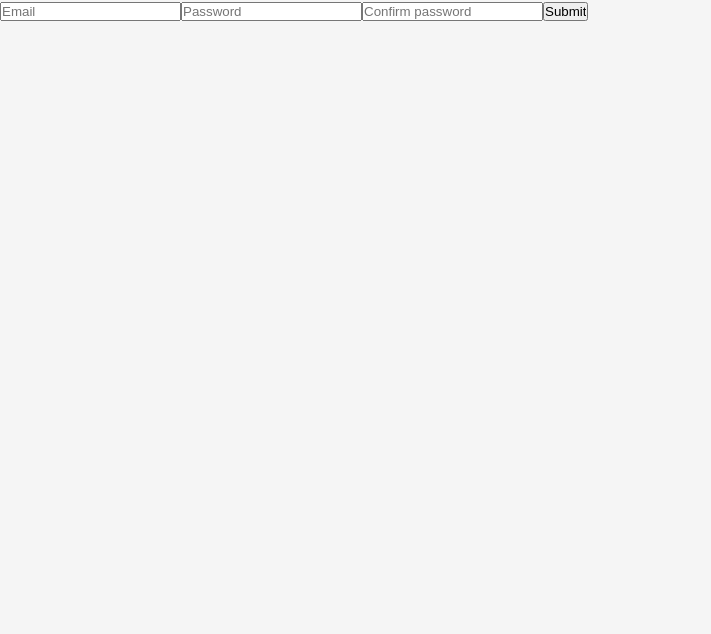
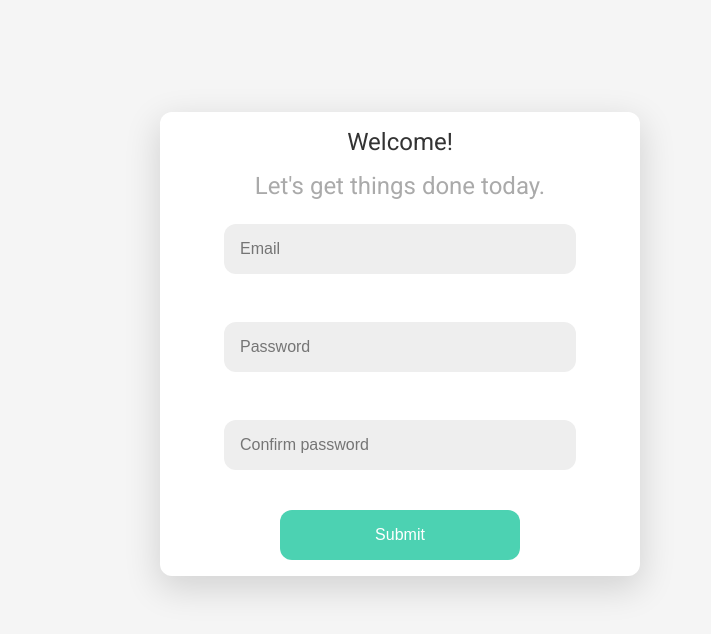
Before and after one commit to XianhaiC/my-stacks, a React (Create React App) app: page /signup in a window 1280 px wide. Shown: the top 634 px of the page, without its empty margins (0-711 px from the left). Built offline with nearby package versions, Linux system fonts and the light colour scheme.

Commit message:
Finish login + signup validations

```diff
--- a/src/App.css
+++ b/src/App.css
@@ -57,3 +57,5 @@ html, body {
 .block-item-description:hover{
     cursor: pointer;
 }
+
+/* animated background */
--- a/src/components/common/styles.js
+++ b/src/components/common/styles.js
@@ -24,13 +24,13 @@ export const StyledButton = styled.a`
   text-align: center;
   color:
   ${(props) => props.type === BUTTON_SOLID ?
-      props.theme.primaryLight :
-      props.theme.secondary
+    props.theme.primaryLight :
+    props.theme.secondary
 };
   background-color:
   ${(props) => props.type === BUTTON_SOLID ?
-      props.theme.secondary :
-      'none'
+    props.theme.secondary :
+    'none'
 };
 `;
 
@@ -61,3 +61,98 @@ export const StyledDot = styled.div`
   height: 0.5rem;
   border-radius: 1rem;
 `;
+
+/* login page styled components */
+export const StyledWrapper = styled.section`
+  background-color: #FFFFFF;
+  width: 30rem;
+  margin: 7rem 0 0 10rem;
+  position: fixed;
+  border-radius: 0.75rem;
+  box-shadow: 0px 11px 35px 2px rgba(0, 0, 0, 0.14);
+  align-items: center;
+  text-align: center;
+  font-family: 'Roboto', sans-serif;
+`;
+
+export const StyledInput = styled.input`
+  width: 20rem;
+  border-radius: 0.75rem;
+  padding: 1rem;
+  margin: 5%;
+  border: 1rem;
+  font-size: 1rem;
+  background: #EEEEEE;
+  &:focus {
+      outline: none;
+  }
+`;
+
+export const StyledSubmit = styled.input`
+  width: 50%;
+  border-radius: 0.75rem;
+  margin: 1rem;
+  padding: 1rem;
+  border: 1rem;
+  font-size: 1rem;
+  background: #4CD2B2;
+  color: white;
+  &:hover{
+    cursor: pointer;
+  }
+`;
+
+export const StyledForm = styled.form`
+  text-align: center;
+`;
+
+export const StyledGreeting = styled.div`
+  font-size: 1.5rem;
+  text-align: center;
+  color: #333333;
+  padding: 1rem;
+  font-family: 'Roboto', sans-serif;
+`;
+
+export const StyledCaption = styled.div`
+  font-size: 1.5rem;
+  text-align: center;
+  color: #AAAAAA;
+  font-family: 'Roboto', sans-serif;
+`;
+
+export const StyledError = styled.div`
+  font-size: 1rem;
+  text-align: center;
+  color: red;
+`;
+
+export const StyledDiv = styled.div`
+  width: 30rem;
+  margin: 7rem 0 0 10rem;
+  position: fixed;
+  text-align: center;
+  font-size: 1rem;
+  font-family: 'Roboto', sans-serif;
+`;
+
+export const StyledTitle = styled.div`
+  text-align: middle;
+  font-size: 3rem;
+  color: black;
+`;
+
+export const StyledLinkButton = styled.button`
+  width: 10rem;
+  border-radius: 0.75rem;
+  margin: 1rem;
+  padding: 1rem;
+  border: 1rem;
+  font-size: 1rem;
+  font-family: Arial, sans-serif;
+  background: #4CD2B2;
+  color: white;
+  &:hover{
+    cursor: pointer;
+  }
+`;
--- a/src/components/landing/Landing.js
+++ b/src/components/landing/Landing.js
@@ -1,13 +1,15 @@
 import React from 'react';
+import {StyledDiv, StyledTitle} from '../common/styles';
 
 import LinkButton from '../../util/LinkButton';
 
 const LandingDisplay = (props) => {
   return (
-    <div>
+    <StyledDiv>
+      <StyledTitle>MyStacks</StyledTitle>
       <LinkButton to='/login'>Login</LinkButton>
       <LinkButton to='/signup'>Signup</LinkButton>
-    </div>
+    </StyledDiv>
   );
 };
 
--- a/src/components/landing/Login.js
+++ b/src/components/landing/Login.js
@@ -1,6 +1,16 @@
 import React, {Component} from 'react';
 import PropTypes from 'prop-types';
 import {connect} from 'react-redux';
+
+import {
+  StyledWrapper,
+  StyledInput,
+  StyledSubmit,
+  StyledForm,
+  StyledGreeting,
+  StyledCaption,
+  StyledError,
+} from '../common/styles';
 
 import {sessionUserLogin} from '../../redux/actions/sessionActions';
 
@@ -32,10 +42,19 @@ class Login extends Component {
 
   render() {
     if (this.props.loadingLanding) return (<h3>Loading</h3>);
+    console.log(this.props.errors.general);
+
+    let errorMessage = <StyledError></StyledError>;
+    if (Object.keys(this.props.errors).length !== 0) {
+      errorMessage = <StyledError>{this.props.errors.general}</StyledError>;
+    }
+
     return (
-      <div>
-        <form onSubmit={this.handleSubmit}>
-          <input
+      <StyledWrapper>
+        <StyledGreeting>Welcome!</StyledGreeting>
+        <StyledCaption>Let's get things done today.</StyledCaption>
+        <StyledForm onSubmit={this.handleSubmit}>
+          <StyledInput
             type="text"
             placeholder="Email"
             value={this.state.email}
@@ -45,7 +64,7 @@ class Login extends Component {
             title="Must provide a valid email"
             required />
 
-          <input
+          <StyledInput
             type="password"
             placeholder="Password"
             value={this.state.password}
@@ -53,11 +72,11 @@ class Login extends Component {
             pattern=".{6,}"
             title="Must contain at least 6 or more characters"
             required />
+          {errorMessage}
+          <StyledSubmit type="submit" value="Login" />
 
-          <input type="submit" value="Submit"/>
-
-        </form>
-      </div>
+        </StyledForm>
+      </StyledWrapper >
     );
   }
 }
@@ -65,11 +84,13 @@ class Login extends Component {
 Login.propTypes = {
   sessionUserLogin: PropTypes.func.isRequired,
   history: PropTypes.object.isRequired,
+  errors: PropTypes.object.isRequired,
   loadingLanding: PropTypes.bool.isRequired,
 };
 
 const mapStateToProps = (state) => ({
   loadingLanding: state.session.loadingLanding,
+  errors: state.session.errors,
 });
 
 const mapDispatchToProps = {
--- a/src/components/landing/Signup.js
+++ b/src/components/landing/Signup.js
@@ -1,6 +1,16 @@
 import React, {Component} from 'react';
 import PropTypes from 'prop-types';
 import {connect} from 'react-redux';
+
+import {
+  StyledWrapper,
+  StyledInput,
+  StyledSubmit,
+  StyledForm,
+  StyledGreeting,
+  StyledCaption,
+  StyledError,
+} from '../common/styles';
 
 import {sessionUserSignup} from '../../redux/actions/sessionActions';
 
@@ -11,6 +21,8 @@ class Signup extends Component {
       email: '',
       password: '',
       passwordConfirm: '',
+      passwordsMatch: true,
+      passwordError: '',
     };
 
     this.handleChangeEmail = this.handleChangeEmail.bind(this);
@@ -25,23 +37,78 @@ class Signup extends Component {
   }
 
   handleChangePassword(e) {
-    this.setState({password: e.target.value});
+    const {passwordConfirm} = this.state;
+    const passwordsMatch = e.target.value === passwordConfirm ||
+      passwordConfirm.length === 0;
+
+    // create the password requirements message
+    const minLengthRegex = new RegExp('^.{6,}$');
+    const minDigitRegex = new RegExp('(?=.*[0-9])');
+    const minUpperRegex = new RegExp('(?=.*[A-Z])');
+    const minLowerRegex = new RegExp('(?=.*[a-z])');
+    const noSpacesRegex = new RegExp('(?=\\S+$)');
+    const displayMinLengthError = !minLengthRegex.test(e.target.value);
+    const displayMinDigitError = !minDigitRegex.test(e.target.value);
+    const displayMinUpperError = !minUpperRegex.test(e.target.value);
+    const displayMinLowerError = !minLowerRegex.test(e.target.value);
+    const displayNoSpacesError = !noSpacesRegex.test(e.target.value);
+
+    // for the message, just add new lines!
+    let passwordError = '';
+
+    if (displayMinLengthError) {
+      passwordError += 'At least 6 characters long. ';
+    }
+    if (displayMinDigitError) {
+      passwordError += 'At least 1 digit. ';
+    }
+    if (displayMinUpperError) {
+      passwordError += 'At least one upper case letter. ';
+    }
+    if (displayMinLowerError) {
+      passwordError += 'At least one lower case letter. ';
+    }
+    if (displayNoSpacesError) {
+      passwordError += 'No white spaces. ';
+    }
+
+    this.setState({password: e.target.value, passwordsMatch, passwordError});
   }
 
   handleChangePasswordConfirm(e) {
-    this.setState({passwordConfirm: e.target.value});
+    const {password} = this.state;
+    const passwordsMatch = password === e.target.value;
+    this.setState({passwordsMatch, passwordConfirm: e.target.value});
   }
 
   handleSubmit(e) {
     e.preventDefault();
-    this.props.sessionUserSignup({...this.state}, this.props.history);
+    const {passwordsMatch, passwordError} = this.state;
+    if (passwordsMatch && passwordError.length === 0) {
+      this.props.sessionUserSignup({...this.state}, this.props.history);
+    }
   }
 
   render() {
+    let duplicateEmailMessage;
+    if (Object.keys(this.props.errors).length) {
+      duplicateEmailMessage =
+        <StyledError>Email is already in use</StyledError>;
+    }
+    let passwordsMatchingMessage;
+    if (!this.state.passwordsMatch) {
+      passwordsMatchingMessage =
+        <StyledError>Passwords do not match</StyledError>;
+    }
+    const passwordRequirementsMessage =
+      <StyledError>{this.state.passwordError}</StyledError>;
+
     return (
-      <div>
-        <form onSubmit={this.handleSubmit}>
-          <input
+      <StyledWrapper>
+        <StyledGreeting>Welcome!</StyledGreeting>
+        <StyledCaption>Let's get things done today.</StyledCaption>
+        <StyledForm onSubmit={this.handleSubmit}>
+          <StyledInput
             type="text"
             placeholder="Email"
             value={this.state.email}
@@ -51,25 +118,26 @@ class Signup extends Component {
             title="Must provide a valid email"
             required />
 
-          <input
+          <StyledInput
             type="password"
             placeholder="Password"
             value={this.state.password}
             onChange={this.handleChangePassword}
-            pattern=".{6,}"
-            title="Must contain at least 6 or more characters"
+            title="Input a valid password that meets the requirements"
             required />
 
-          <input
+          <StyledInput
             type="password"
             placeholder="Confirm password"
             value={this.state.passwordConfirm}
             onChange={this.handleChangePasswordConfirm}
-            pattern=".{6,}"
             required />
-          <input type="submit" value="Submit"/>
-        </form>
-      </div>
+          {passwordRequirementsMessage}
+          {passwordsMatchingMessage}
+          {duplicateEmailMessage}
+          <StyledSubmit type="submit" value="Submit" />
+        </StyledForm>
+      </StyledWrapper>
     );
   }
 }
@@ -77,10 +145,15 @@ class Signup extends Component {
 Signup.propTypes = {
   history: PropTypes.object.isRequired,
   sessionUserSignup: PropTypes.func.isRequired,
+  errors: PropTypes.object.isRequired,
 };
+
+const mapStateToProps = (state) => ({
+  errors: state.session.errors,
+});
 
 const mapDispatchToProps = {
   sessionUserSignup,
 };
 
-export default connect(null, mapDispatchToProps)(Signup);
+export default connect(mapStateToProps, mapDispatchToProps)(Signup);
--- a/src/util/LinkButton.js
+++ b/src/util/LinkButton.js
@@ -1,6 +1,8 @@
 import React from 'react';
 import PropTypes from 'prop-types';
+import {StyledLinkButton} from '../components/common/styles';
 import {withRouter} from 'react-router';
+
 
 const LinkButton = (props) => {
   const {
@@ -12,7 +14,7 @@ const LinkButton = (props) => {
     ...rest
   } = props;
   return (
-    <button
+    <StyledLinkButton
       {...rest} // `children` is just another prop!
       onClick={(event) => {
         onClick && onClick(event);
```
Also changed, not shown: src/redux/actions/sessionActions.js (+14 -16 lines), 1 other file (tests, documents, lock files or other folders).
